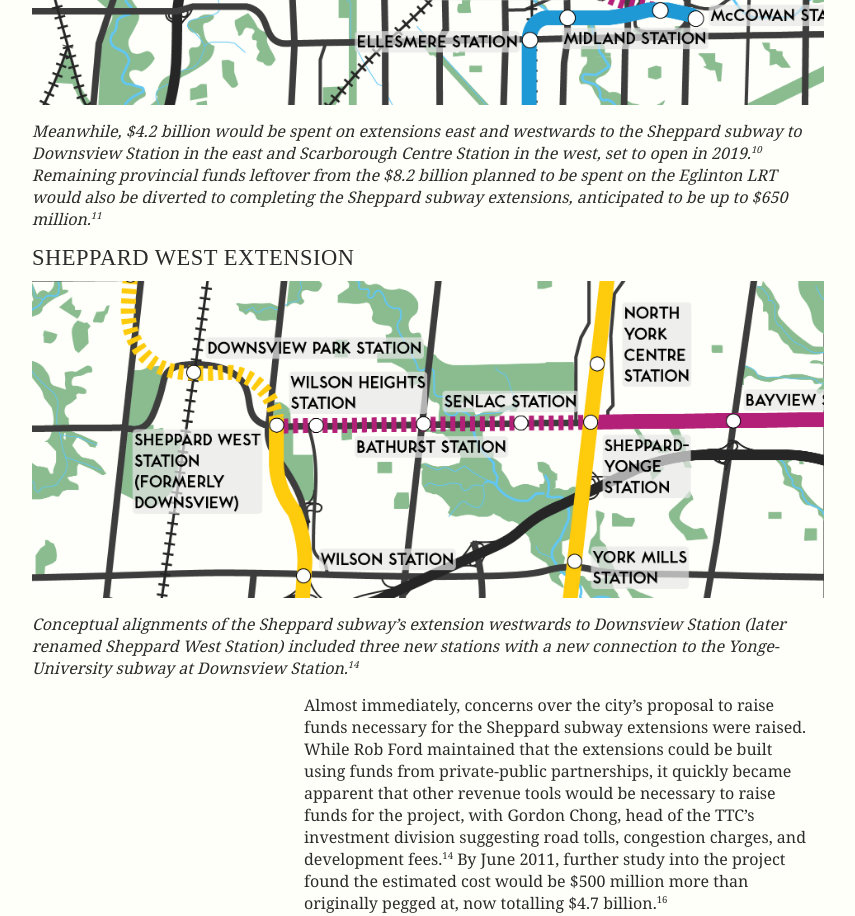
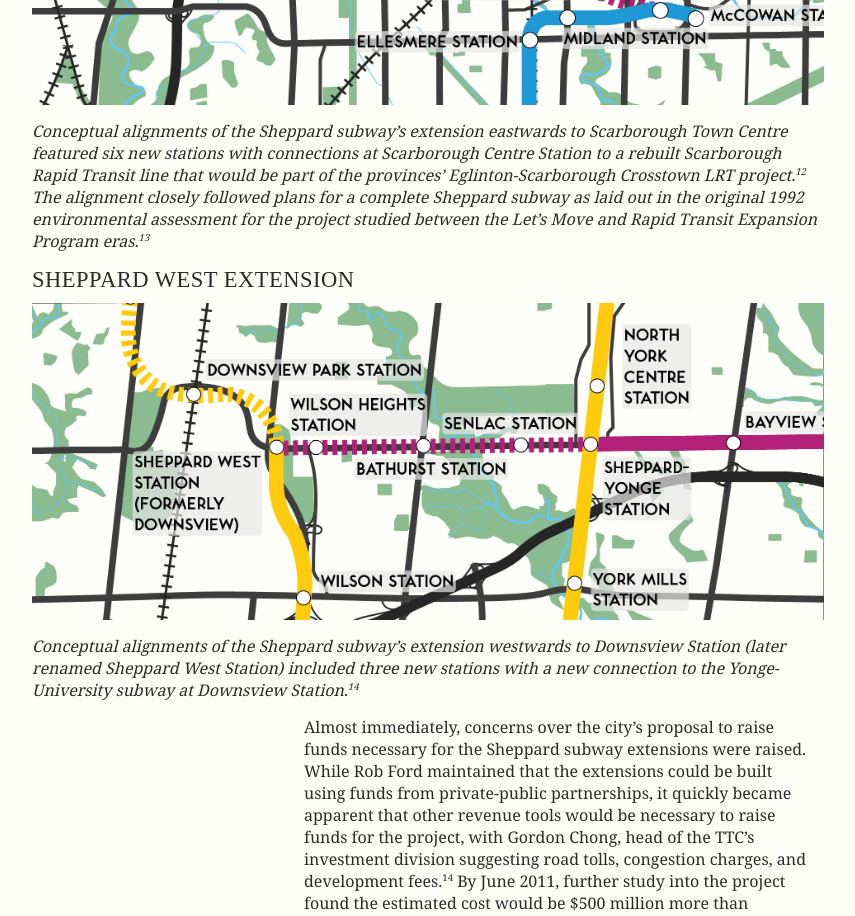
Before and after one commit to farhan-mohammed/Cancelled-Toronto, a Next.js app: page /2010/metrolinx-toronto-transit-plan in a window 1280 px wide. Shown: the part 2580-3496 px from the top of the page, without its empty margins (216-1071 px from the left). Built offline with nearby package versions, Linux system fonts and the light colour scheme; a web font is replaced by a local one.

Commit message:
Update metrolinx-toronto-transit-plan.js
text update

```diff
--- a/pages/2010/metrolinx-toronto-transit-plan.js
+++ b/pages/2010/metrolinx-toronto-transit-plan.js
@@ -189,11 +189,7 @@ export default class MetroLinxTTP extends Component {
 							type: 'quote',
 							text: () => (
 								<span>
-									Meanwhile, $4.2 billion would be spent on extensions east and westwards to the
-									Sheppard subway to Downsview Station in the east and Scarborough Centre Station in
-									the west, set to open in 2019.<sup>10</sup> Remaining provincial funds leftover from
-									the $8.2 billion planned to be spent on the Eglinton LRT would also be diverted to
-									completing the Sheppard subway extensions, anticipated to be up to $650 million.<sup>11</sup>
+									Conceptual alignments of the Sheppard subway’s extension eastwards to Scarborough Town Centre featured six new stations with connections at Scarborough Centre Station to a rebuilt Scarborough Rapid Transit line that would be part of the provinces’ Eglinton-Scarborough Crosstown LRT project.<sup>12</sup> The alignment closely followed plans for a complete Sheppard subway as laid out in the original 1992 environmental assessment for the project studied between the Let’s Move and Rapid Transit Expansion Program eras.<sup>13</sup>
 								</span>
 							)
 						}
```
